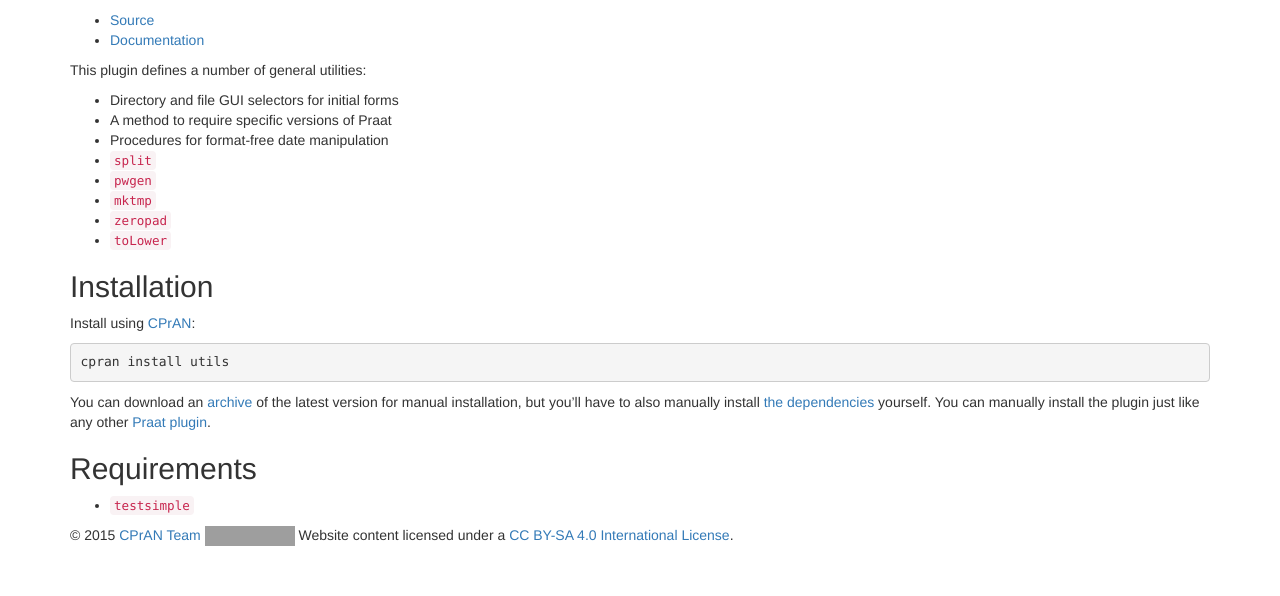
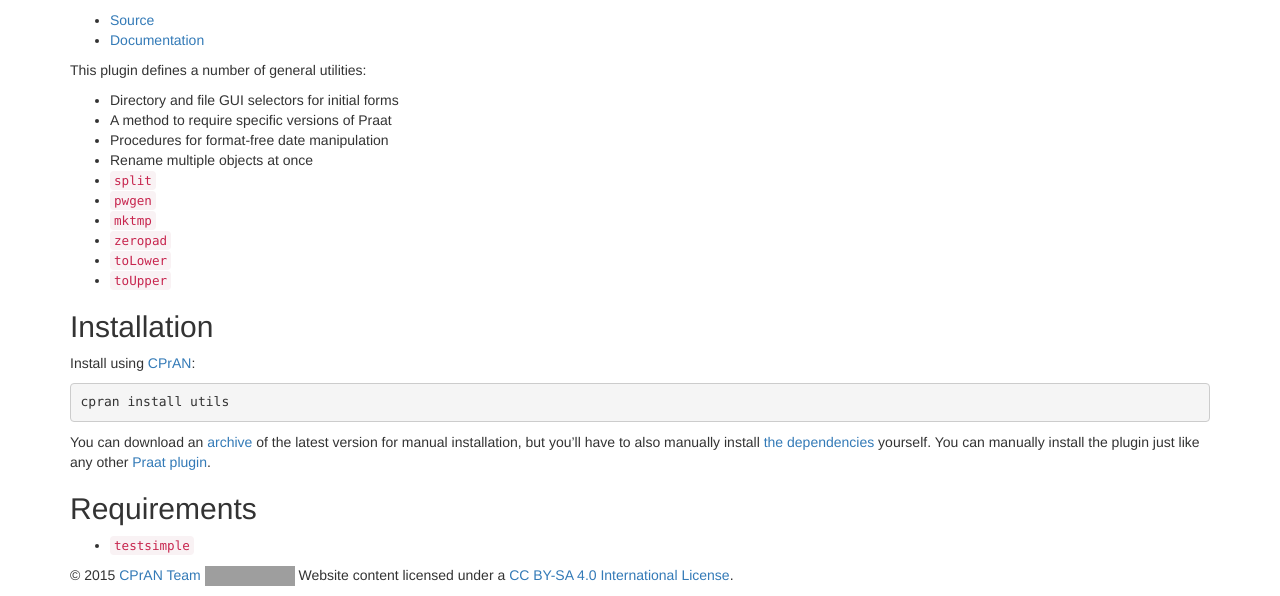
Before and after one commit to jjatria/cpran-www, a Jekyll site: the page built from plugins/utils/index.md, in a window 1280 px wide. Shown: the part 482-1078 px from the top of the page. Built offline with Jekyll 4.4.1, drawn with Linux system fonts in a browser that asks for light colours; nearby versions of some CDN libraries; library files that are not in the unit come from our copies; comment, search, counter and statistics services are not loaded; before the commit the page ends 1038 px from its top, so only the background shows below that; grey boxes are pictures that could not be loaded.

Commit message:
Added missing entries in utils overview

```diff
--- a/plugins/utils/index.md
+++ b/plugins/utils/index.md
@@ -14,11 +14,13 @@ This plugin defines a number of general utilities:
 * Directory and file GUI selectors for initial forms
 * A method to require specific versions of Praat
 * Procedures for format-free date manipulation
+* Rename multiple objects at once
 * `split`
 * `pwgen`
 * `mktmp`
 * `zeropad`
 * `toLower`
+* `toUpper`
 
 ## Installation
 
```
